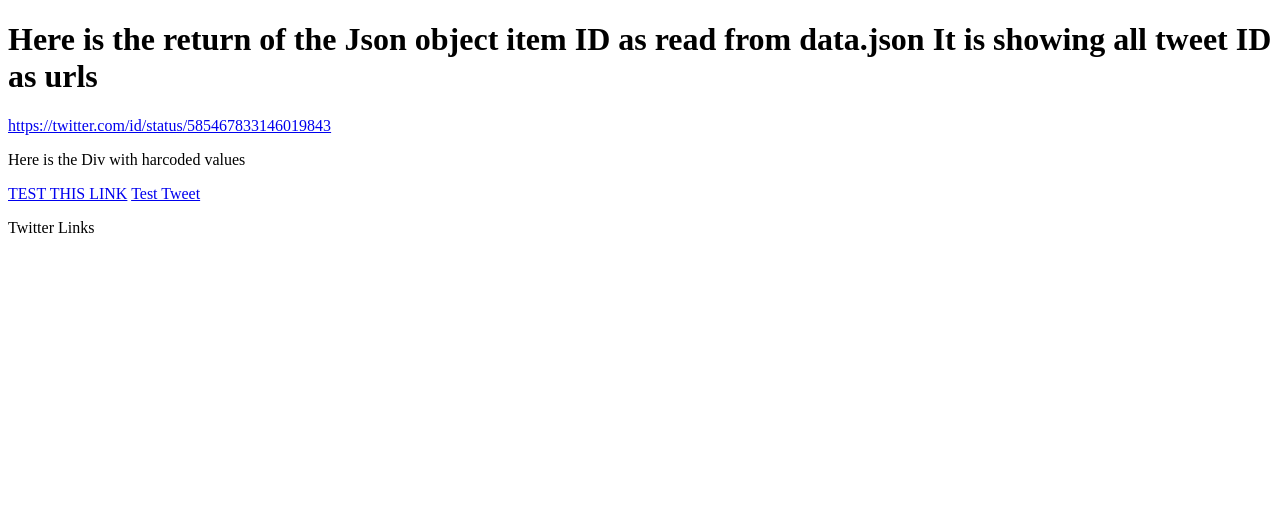
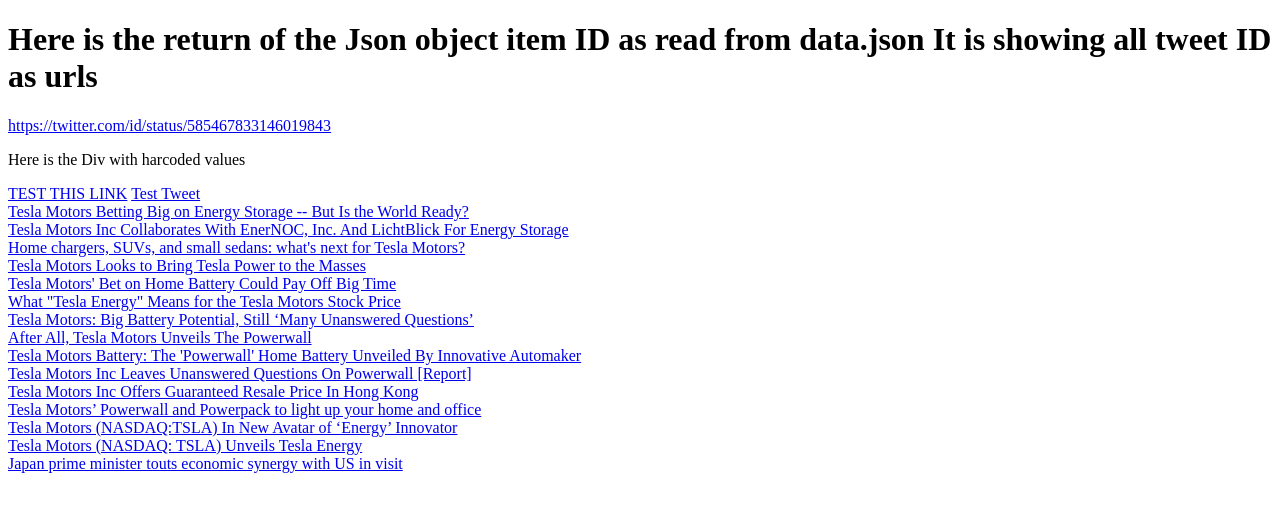
Before and after one commit to dkbhowell/surculus, a plain HTML site: page George_JS/index.html in a window 1280 px wide. Drawn offline with nearby package versions, Linux system fonts and the light colour scheme.

Commit message:
added news parser

```diff
--- a/George_JS/index.html
+++ b/George_JS/index.html
@@ -5,24 +5,20 @@
     <!--pluging in scripts here-->
     <!--Jquery in scripts here-->
     <script src="https://ajax.googleapis.com/ajax/libs/jquery/2.1.1/jquery.min.js"></script>
-
-
     <!--Insert Twitter JS Lib-->
     <script sync src="https://platform.twitter.com/widgets.js"></script>
 
-
-
     <script>
-        document.addEventListener("DOMContentLoaded", function() {
+        document.addEventListener("DOMContentLoaded", function () {
             // this function runs when the DOM is ready, i.e. when the document has been parsed
             var json = {};
-            var url ={};
+            var url = {};
             p_tweet = document.getElementById("Tweet_Id");
 
-            $.getJSON("data.json", function( data ) {
+            $.getJSON("data.json", function (data) {
                 json = data;
 
-                for(i = 0; i < data.length; i++){
+                for (i = 0; i < data.length; i++) {
                     var tweet_item = data[i]
                     url = "https://twitter.com/id/status/" + encodeURIComponent(tweet_item.id_str);
                     console.log(url);
@@ -33,7 +29,49 @@
                     linebreak = document.createElement("br");
                     p_tweet.appendChild(linebreak)
 
+                    var tweet = document.getElementById("tweet");
+                    var id = tweet_item.id_str;
 
+
+                    twttr.widgets.createTweet(
+                            id, tweet,
+                            {
+                                conversation: 'all',    // or all
+                                cards: 'visible',  // or visible
+                                linkColor: '#cc0000', // default is blue
+                                theme: 'light'    // or dark
+                            })
+                            .then(function (el) {
+                        el.contentDocument.querySelector(".footer").style.display = "none";
+                    });
+                }
+            });
+
+            $.getJSON("TeslaMotorsNews.json", function (data) {
+                json = data;
+                var news_div = document.getElementById("news_div")
+
+                for (i = 0; i < data.length; i++) {
+                    var news_item = data[i];
+                    var title = news_item.Title;
+                    var url = news_item.Url
+
+                    a = document.createElement("a");
+                    a.href = url;
+                    a.innerHTML = title;
+                    news_div.appendChild(a);
+                    var linebreak = document.createElement("br");
+                    news_div.appendChild(linebreak)
+
+
+                    /*url = encodeURIComponent(tweet_item.id_str);
+                     console.log(url);
+                     a = document.createElement('a');
+                     a.href = url;
+                     a.innerHTML = url;
+                     p_tweet.appendChild(a);
+                     linebreak = document.createElement("br");
+                     p_tweet.appendChild(linebreak)
 
                      var tweet = document.getElementById("tweet");
                      var id = tweet_item.id_str;
@@ -49,18 +87,11 @@
                      })
                      .then (function (el) {
                      el.contentDocument.querySelector(".footer").style.display = "none";
+                     });*/
+                }
             });
 
 
-
-
-
-                }
-
-
-
-
-            });
         });
 
     </script>
@@ -78,34 +109,6 @@
 
     </style>
 
-
-
-    <script>
-        /*
-
-        window.onload = (function(){
-
-            var tweet = document.getElementById("tweet");
-            var id = tweet.getAttribute("tweetID");
-
-            twttr.widgets.createTweet(
-                    id, tweet,
-                    {
-                        conversation : 'all',    // or all
-                        cards        : 'visible',  // or visible
-                        linkColor    : '#cc0000', // default is blue
-                        theme        : 'light'    // or dark
-                    })
-                    .then (function (el) {
-                el.contentDocument.querySelector(".footer").style.display = "none";
-            });
-
-        });
-
-        */
-
-    </script>
-
 </head>
 
 
@@ -113,31 +116,18 @@
 
 
     <h1>Here is the return of the Json object item ID as read from data.json It is showing all tweet ID as urls </h1>
+
     <p id="Tweet_Id"></p>
 
 
+    <p>Here is the Div with harcoded values</p>
 
-
-<p>Here is the Div with harcoded values</p>
-    <div id="tweet"> </div>
-
-
-
-
-
-
-
-
-
-
+    <div id="tweet"></div>
     <a href="#" id="thislink">TEST THIS LINK</a>
 
     <a href="https://twitter.com/id/status/463440424141459456">Test Tweet</a>
 
-
-    <p>Twitter Links</p>
-
-    <p id="Tweet_Id"></p>
+    <div id="news_div"></div>
 
 
 </body>
```
Also changed, not shown: George_JS/TeslaMotorsNews.json (added, +1 -0 lines). Lines whose indentation alone changed are shown as unchanged.
